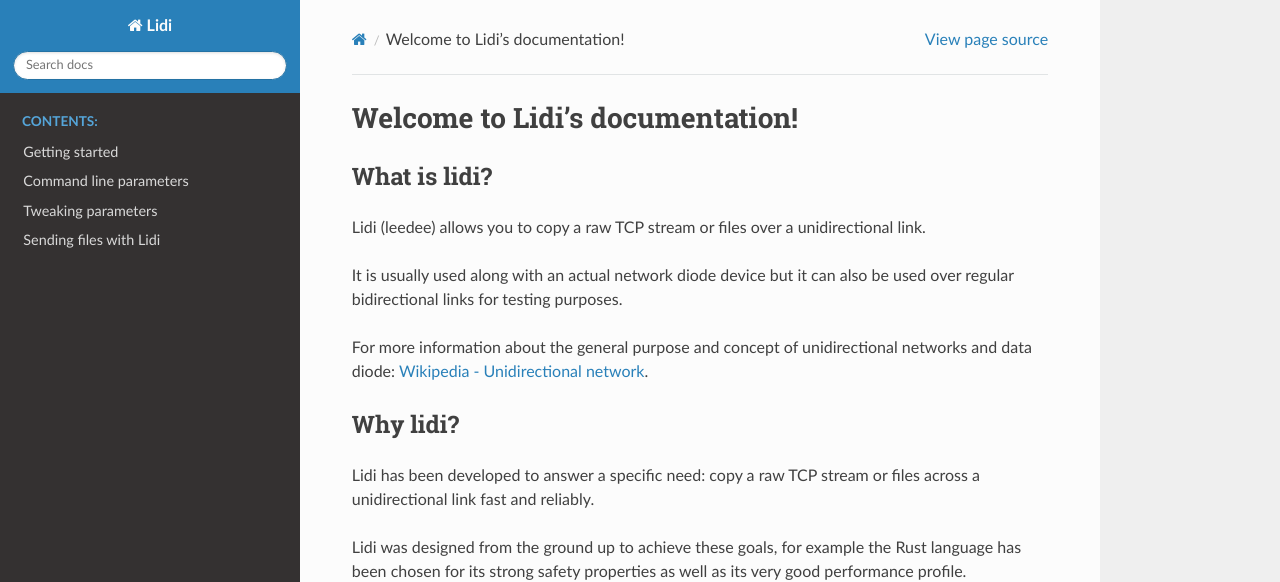
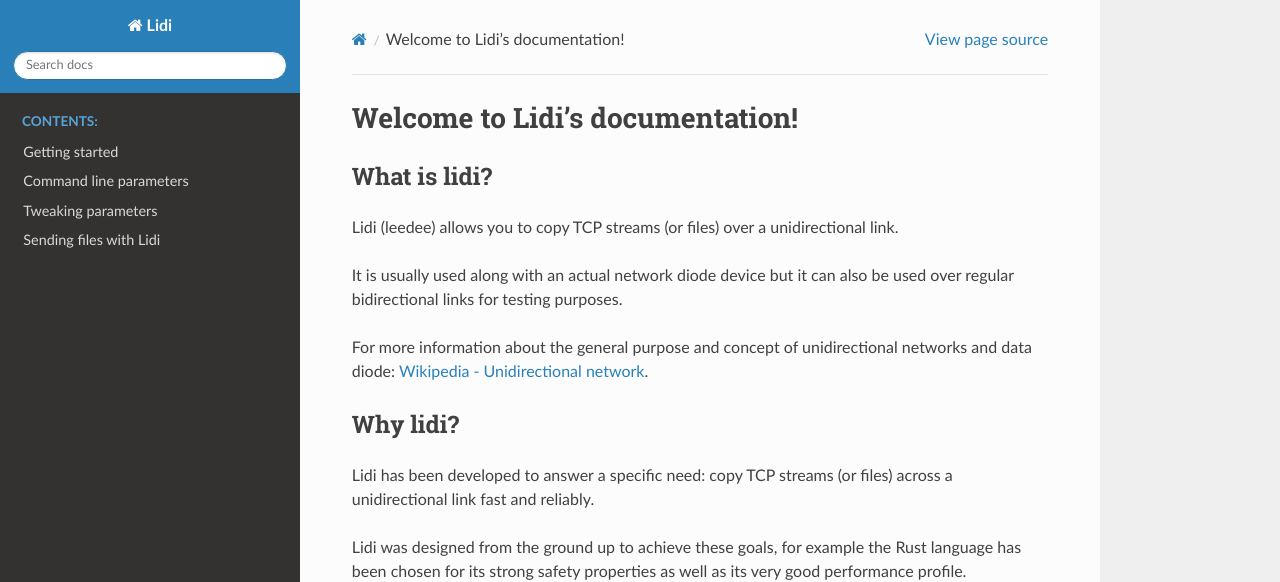
Before and after one commit to ANSSI-FR/lidi, a Sphinx documentation site: the page built from doc/index.rst, in a window 1280 px wide and 900 px high. Shown: the top 582 px of the window. Built offline with Sphinx 7.4.7 and the Read the Docs theme 2.0.0, drawn with Linux system fonts in a browser that asks for light colours.

```diff
--- a/doc/index.rst
+++ b/doc/index.rst
@@ -4,7 +4,7 @@ Welcome to Lidi's documentation!
 What is lidi?
 -------------
 
-Lidi (leedee) allows you to copy a raw TCP stream or files over a unidirectional link.
+Lidi (leedee) allows you to copy TCP streams (or files) over a unidirectional link.
 
 It is usually used along with an actual network diode device but it can also be used over regular bidirectional links for testing purposes.
 
@@ -13,7 +13,7 @@ For more information about the general purpose and concept of unidirectional net
 Why lidi?
 ---------
 
-Lidi has been developed to answer a specific need: copy a raw TCP stream or files across a unidirectional link fast and reliably.
+Lidi has been developed to answer a specific need: copy TCP streams (or files) across a unidirectional link fast and reliably.
 
 Lidi was designed from the ground up to achieve these goals, for example the Rust language has been chosen for its strong safety properties as well as its very good performance profile.
 
--- a/doc/tweaking.rst
+++ b/doc/tweaking.rst
@@ -8,6 +8,6 @@ If you want to run lidi closer to its intended speed, please set the following s
 .. code-block::
 
    net.core.rmem_max=67108864
-   net.core.rmem_default=67108864
-   net.core.netdev_max_backlog=10000
-   net.ipv4.udp_mem="12148128 16197504 24296256"
+   net.core.wmem_max=67108864
+   net.core.netdev_max_backlog=1000
+   net.ipv4.udp_mem="12148128 16197504 67108864"
```
Also changed, not shown: README.md (+5 -5 lines).
